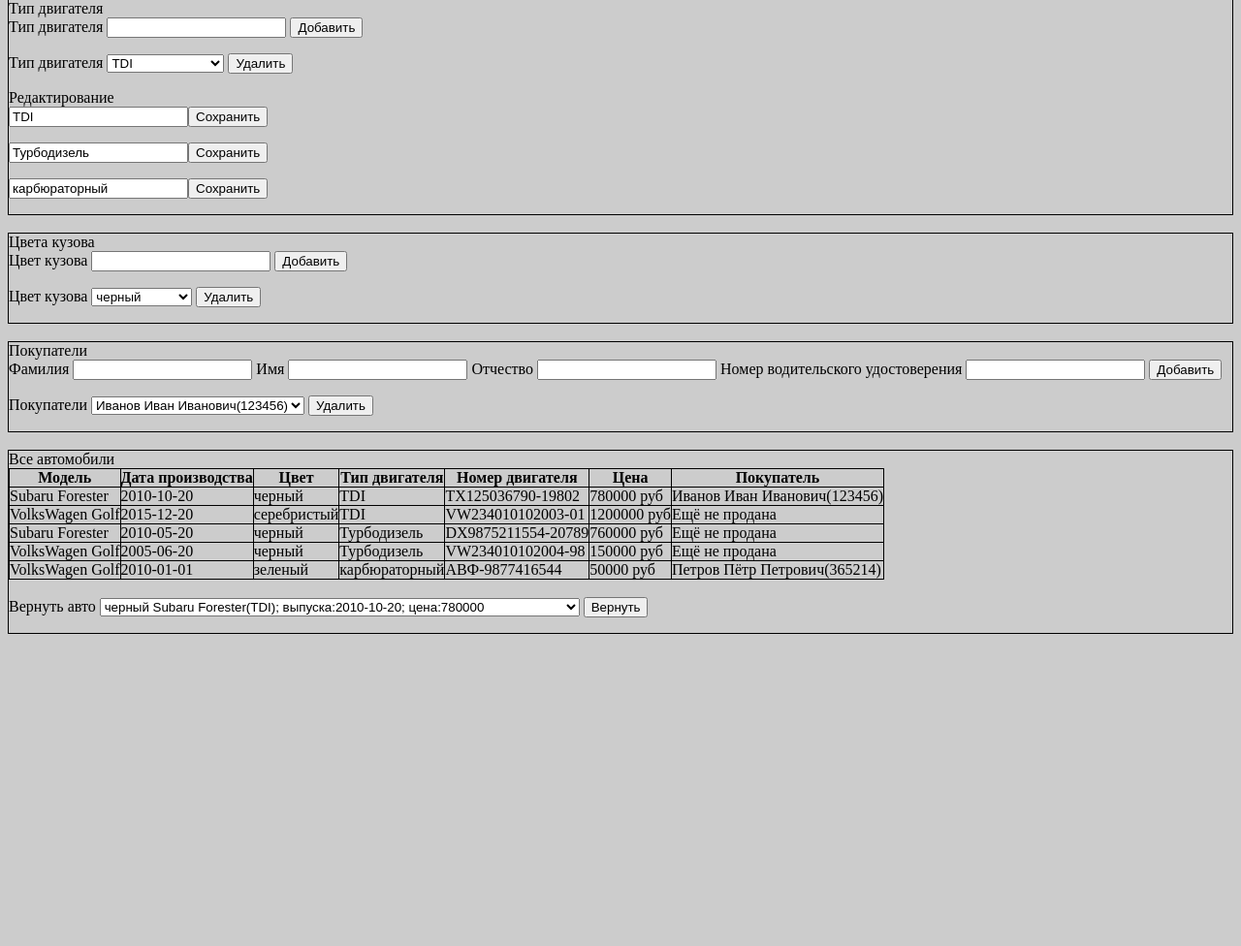
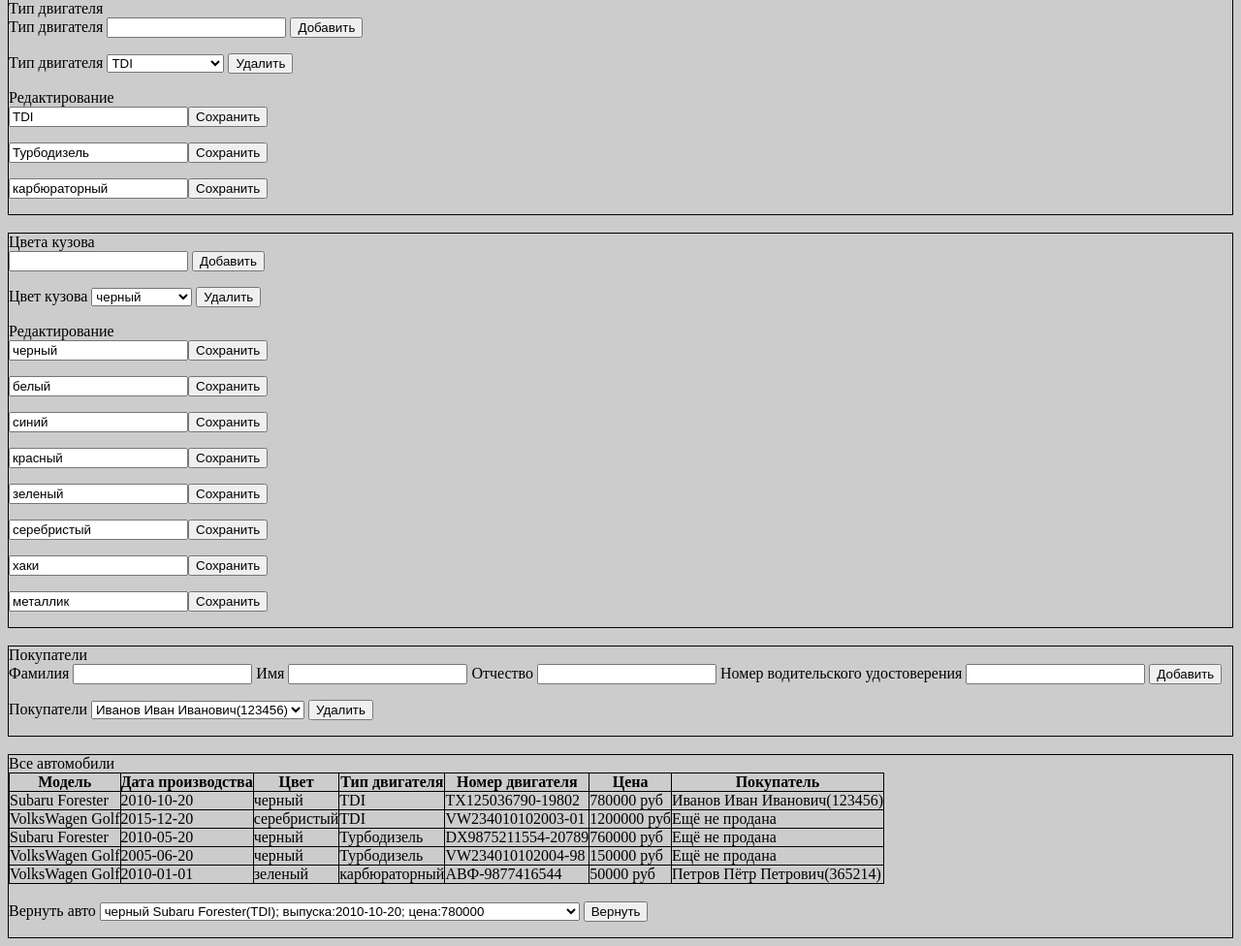
Before and after one commit to drypa/car_dealer, a PHP site: page / in a window 1280 px wide. Shown: the part 813-1789 px from the top of the page at 97% size. Before the commit the page ends 1467 px from the top, so only its background shows below. Run offline with PHP 8.4, Linux system fonts and the light colour scheme; data comes from the database, SQL or seed files in the repository.

Commit message:
edit colors

```diff
--- a/index.php
+++ b/index.php
@@ -140,6 +140,12 @@ if (isset($_POST['filter'])) {
         $id = $_POST['id'];
         $type = $_POST['type'];
         $q = "update `engines` set `type` = '$type' where `id`=$id ";
+        mysql_query($q);
+    }
+    if (isset($_POST['editColor'])) {
+        $id = $_POST['id'];
+        $name = $_POST['name'];
+        $q = "update `colors` set `name` = '$name' where `id`=$id ";
         mysql_query($q);
     }
 
@@ -507,7 +513,7 @@ mysql_free_result($resultByedAuto);
 <div class='with-border'>
     Цвета кузова
     <form action="index.php" method="post">
-        <label> Цвет кузова
+        <label>
             <input name='color' type='text'/>
         </label>
         <input name='addColor' type="submit" value="Добавить"/>
@@ -527,7 +533,18 @@ mysql_free_result($resultByedAuto);
         </label>
         <input name='delColor' type="submit" value="Удалить"/>
     </form>
-    <div></div>
+    Редактирование
+    <?php
+        foreach ($colors as $c) {
+            $id = $c['id'];
+            $name = $c['name'];
+            echo("<form action='index.php' method='post'>");
+            echo("<input type='hidden' name='id' value='$id'>");
+            echo("<input type='text' name='name' value='$name'>");
+            echo("<input type='submit' name='editColor' value='Сохранить' /></form>");
+        }
+    ?>
+
 </div>
 <br/>
 
```
